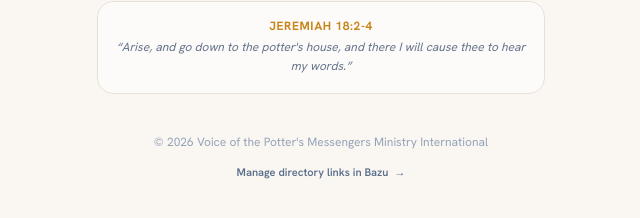
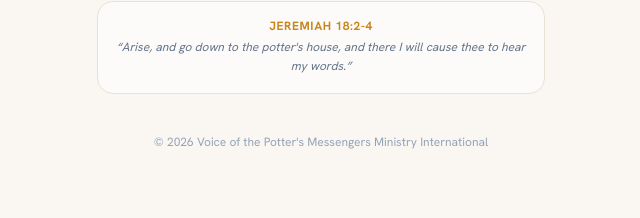
Before and after one commit to dilzde/vpm-website, a Next.js app: page /links in a window 1280 px wide. Shown: the part 940-1158 px from the top of the page, without its empty margins (319-959 px from the left). Built offline with nearby package versions, Linux system fonts and the light colour scheme; no server answers; the database is empty.

Commit message:
fix(links): remove bazu link from public /links page footer

```diff
--- a/src/app/links/page.tsx
+++ b/src/app/links/page.tsx
@@ -132,19 +132,10 @@ export default function LinksPage() {
       </div>
 
       {/* ── Footer ── */}
-      <div className="text-center mt-10 space-y-2">
+      <div className="text-center mt-10">
         <p className="text-[#94A3B8] text-xs font-sans">
           © {new Date().getFullYear()} Voice of the Potter&apos;s Messengers Ministry International
         </p>
-        <div>
-          <a
-            href="/bazu/links"
-            className="inline-flex items-center gap-1.5 text-[11px] font-sans font-semibold text-[#5A6F8C] hover:text-[#0D1B2A] transition-colors py-1 px-3 rounded-full hover:bg-black/5"
-          >
-            <span>Manage directory links in Bazu</span>
-            <span>→</span>
-          </a>
-        </div>
       </div>
 
     </div>
```
